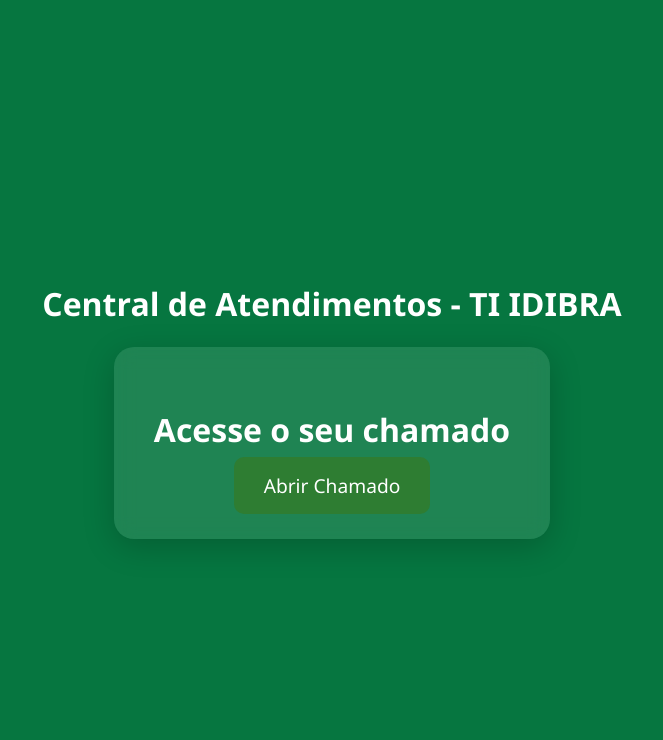
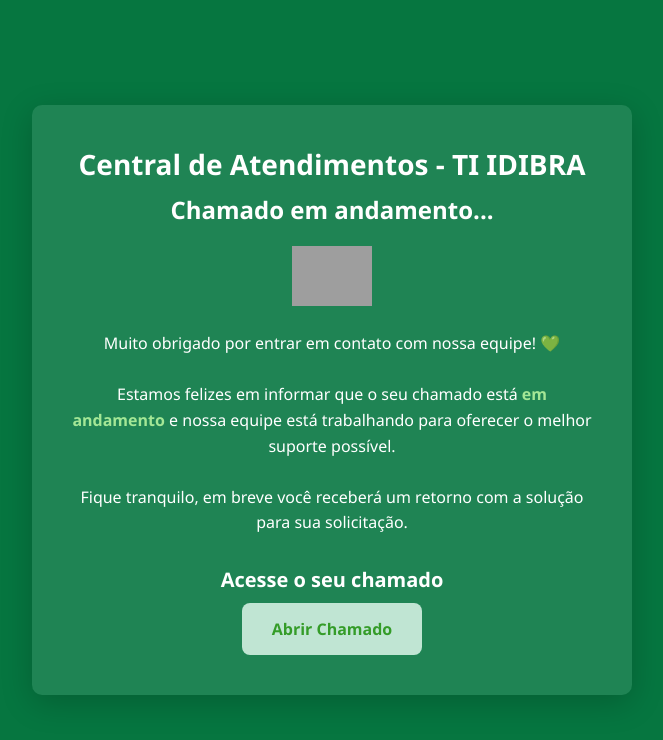
Before and after one commit to Elias226/central-atendimentos-responsivel, a plain HTML site: page index.html in a window 1280 px wide. Shown: the whole page, without its empty margins (308-971 px from the left). Drawn offline with Linux system fonts and the light colour scheme; grey boxes are pictures that could not be loaded.

Commit message:
Update index.html

```diff
--- a/index.html
+++ b/index.html
@@ -1,45 +1,53 @@
-<style>
-    body {
-      margin: 0;
-      padding: 0;
-      color: white;
-      height: 100vh;
-      display: flex;
-      justify-content: center;
-      flex-direction: column;
-      align-items: center;
-      background: #067640;
-      font-family: 'Segoe UI', Tahoma, Geneva, Verdana, sans-serif;
-    }
-
-    .container {
-      backdrop-filter: blur(10px);
-      background-color: rgba(255, 255, 255, 0.1);
-      border-radius: 20px;
-      padding: 40px;
-      text-align: center;
-      box-shadow: 0 8px 32px rgba(0, 0, 0, 0.2);
-    }
-
-    .btn {
-      padding: 15px 30px;
-      font-size: 1.2em;
-      color: white;
-      background-color: #2e7d32;
-      border: none;
-      border-radius: 10px;
-      text-decoration: none;
-      transition: background 0.3s ease;
-    }
-
-    .btn:hover {
-      background-color: #1b5e20;
-    }
-  </style>
-
-<h1>Central de Atendimentos - TI IDIBRA</h1>
-
-  <div class="container">
-    <h1>Acesse o seu chamado</h1>
-    <a href="https://dibra.sharepoint.com/:u:/s/ChamadosTI/EaGh1yF-VqZCuPk0sbWqMN4BoLPa6deARe3ZzJY98OU3PQ?e=9CSY4a" class="btn">Abrir Chamado</a>
-  </div>
+<!DOCTYPE html>
+<html lang="pt-BR">
+<head>
+  <meta charset="UTF-8">
+  <title>Chamado em andamento - TI IDIBRA</title>
+</head>
+<body style="margin: 0; padding: 0; background-color: #067640; font-family: 'Segoe UI', Tahoma, Geneva, Verdana, sans-serif; color: #ffffff;">
+  <table width="100%" cellpadding="0" cellspacing="0" style="background-color: #067640; min-height: 100vh;">
+    <tr>
+      <td align="center" style="padding: 30px;">
+        <table width="100%" cellpadding="0" cellspacing="0" style="max-width: 600px; background-color: rgba(255, 255, 255, 0.1); border-radius: 10px; padding: 40px; text-align: center; box-shadow: 0 8px 32px rgba(0,0,0,0.2);">
+          <tr>
+            <td style="font-size: 28px; font-weight: bold; padding-bottom: 10px;">
+              Central de Atendimentos - TI IDIBRA
+            </td>
+          </tr>
+          <tr>
+            <td style="font-size: 24px; font-weight: bold; padding-bottom: 20px;">
+              Chamado em andamento...
+            </td>
+          </tr>
+          <tr>
+            <td>
+              <img src="https://media.tenor.com/On7kvXhzml4AAAAj/loading-gif.gif" alt="Carregando..." width="80" style="margin-bottom: 20px;" />
+            </td>
+          </tr>
+          <tr>
+            <td style="font-size: 16px; line-height: 1.6; padding-bottom: 30px;">
+              Muito obrigado por entrar em contato com nossa equipe! 💚<br><br>
+              Estamos felizes em informar que o seu chamado está
+              <span style="color: #A4E796; font-weight: bold;">em andamento</span> e nossa equipe está trabalhando para oferecer o melhor suporte possível.<br><br>
+              Fique tranquilo, em breve você receberá um retorno com a solução para sua solicitação.
+            </td>
+          </tr>
+          <tr>
+            <td style="font-size: 20px; font-weight: bold; padding-bottom: 10px;">
+              Acesse o seu chamado
+            </td>
+          </tr>
+          <tr>
+            <td>
+              <a href="https://dibra.sharepoint.com/:u:/s/ChamadosTI/EaGh1yF-VqZCuPk0sbWqMN4BoLPa6deARe3ZzJY98OU3PQ?e=9CSY4a"
+                 style="display: inline-block; padding: 15px 30px; font-size: 16px; font-weight: bold; color: #349c28; background-color: #c0e5d3; border-radius: 8px; text-decoration: none;">
+                Abrir Chamado
+              </a>
+            </td>
+          </tr>
+        </table>
+      </td>
+    </tr>
+  </table>
+</body>
+</html>
```
